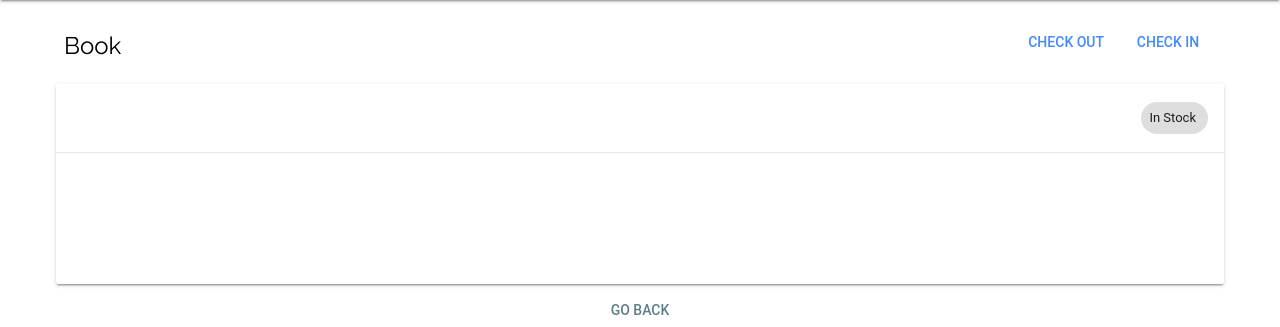
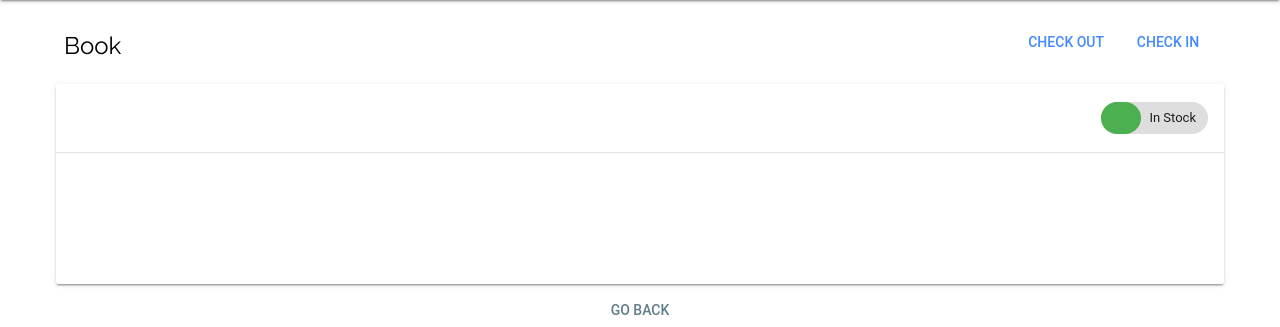
Before and after one commit to Brian-Rojas/readandsucceed.org, a Django app: template inventory/templates/item_detail.html in a window 1280 px wide. Shown: the part 68-395 px from the top of the page. Run offline with Django 3.2, Linux system fonts and the light colour scheme; the template is opened without the code that fills it, so the values that code supplies are empty; some libraries are stand-ins or nearby versions.

Commit message:
chit size fixed

```diff
--- a/inventory/static/css/styles.css
+++ b/inventory/static/css/styles.css
@@ -164,5 +164,5 @@ a.main-header {
       font-size: 20px;
   }
 .mdl-chip__contact.chip-size{
-    width: auto;
+    width: 40px;
 }
```
